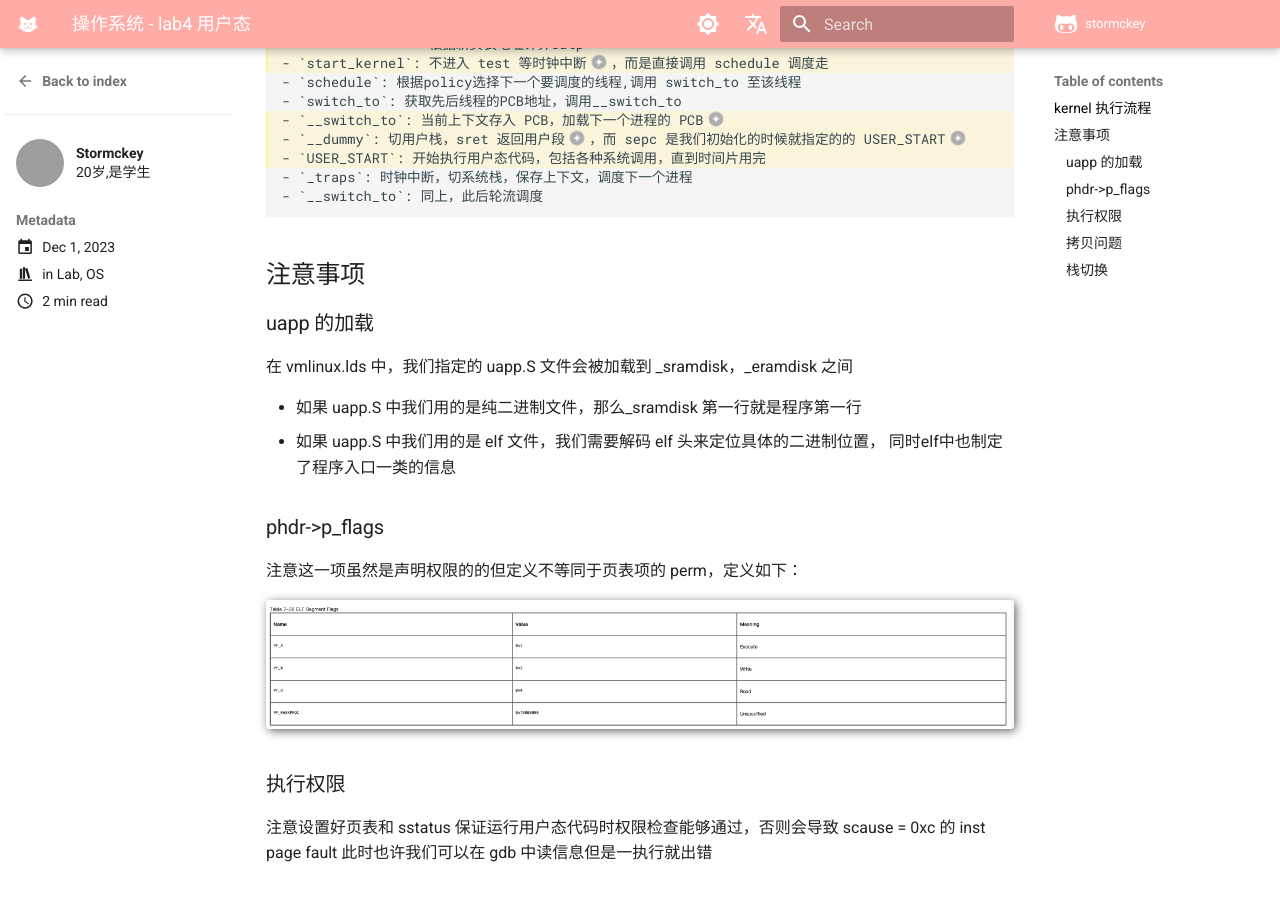
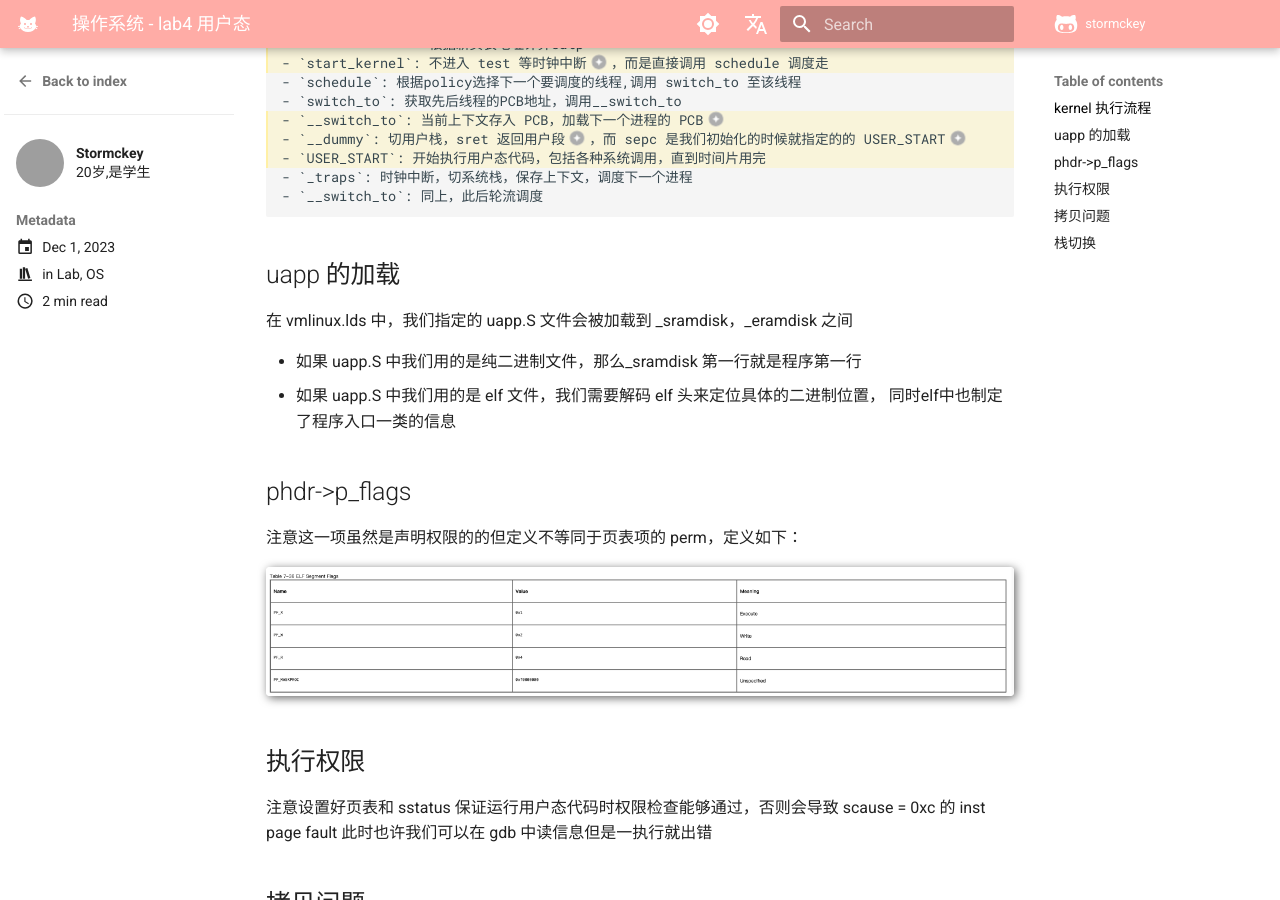
Before and after one commit to stormckey/stormckey.github.io, an MkDocs documentation site: the page built from docs/blog/posts/OS_lab4.md, in a window 1280 px wide and 900 px high, scrolled down 841 px. Built offline with MkDocs 1.6.1 and Material for MkDocs 9.7.7, drawn with Linux system fonts in a browser that asks for light colours; comment, search, counter and statistics services are not loaded; grey boxes are pictures that could not be loaded.

Commit message:
unify second part

```diff
--- a/docs/blog/posts/OS_lab4.md
+++ b/docs/blog/posts/OS_lab4.md
@@ -56,30 +56,28 @@ nostatistics: true
 5.  sepc 在__switch_to 中就已经 load 好了
 6.  这里加载的 PCB 就是我们 task_init 的时候写好的，注意这里加载的 ra 我们初始化时设置为__dummy
 
-## 注意事项
-
-### uapp 的加载
+## uapp 的加载
 
 在 vmlinux.lds 中，我们指定的 uapp.S 文件会被加载到 _sramdisk，_eramdisk 之间
 
 - 如果 uapp.S 中我们用的是纯二进制文件，那么_sramdisk 第一行就是程序第一行
 - 如果 uapp.S 中我们用的是 elf 文件，我们需要解码 elf 头来定位具体的二进制位置， 同时elf中也制定了程序入口一类的信息
 
-### phdr->p_flags
+## phdr->p_flags
 
 注意这一项虽然是声明权限的的但定义不等同于页表项的 perm，定义如下：
 
 ![](images/OS_lab4/2023-12-01-17-51-47.png#pic)
 
-### 执行权限
+## 执行权限
 
 注意设置好页表和 sstatus 保证运行用户态代码时权限检查能够通过，否则会导致 scause = 0xc 的 inst page fault 此时也许我们可以在 gdb 中读信息但是一执行就出错
 
-### 拷贝问题
+## 拷贝问题
 
 虚拟内存映射是以页为单位的，比如 0x00010000 起的虚拟页映射到 0x80000000 起的物理页，如果我们的程序入口在 0x100e8，那么我们应该把这个入口拷贝至 0x800000e8 而不是 0x80000000
 
-### 栈切换
+## 栈切换
 
 在_traps 中，对于一些内核线程发起的异常是不需要切换栈的，我们通过检查 sscratch 为 0 来确认这一点
 
```
Also changed, not shown: docs/blog/posts/OS_lab3.md (+3 -4 lines).
